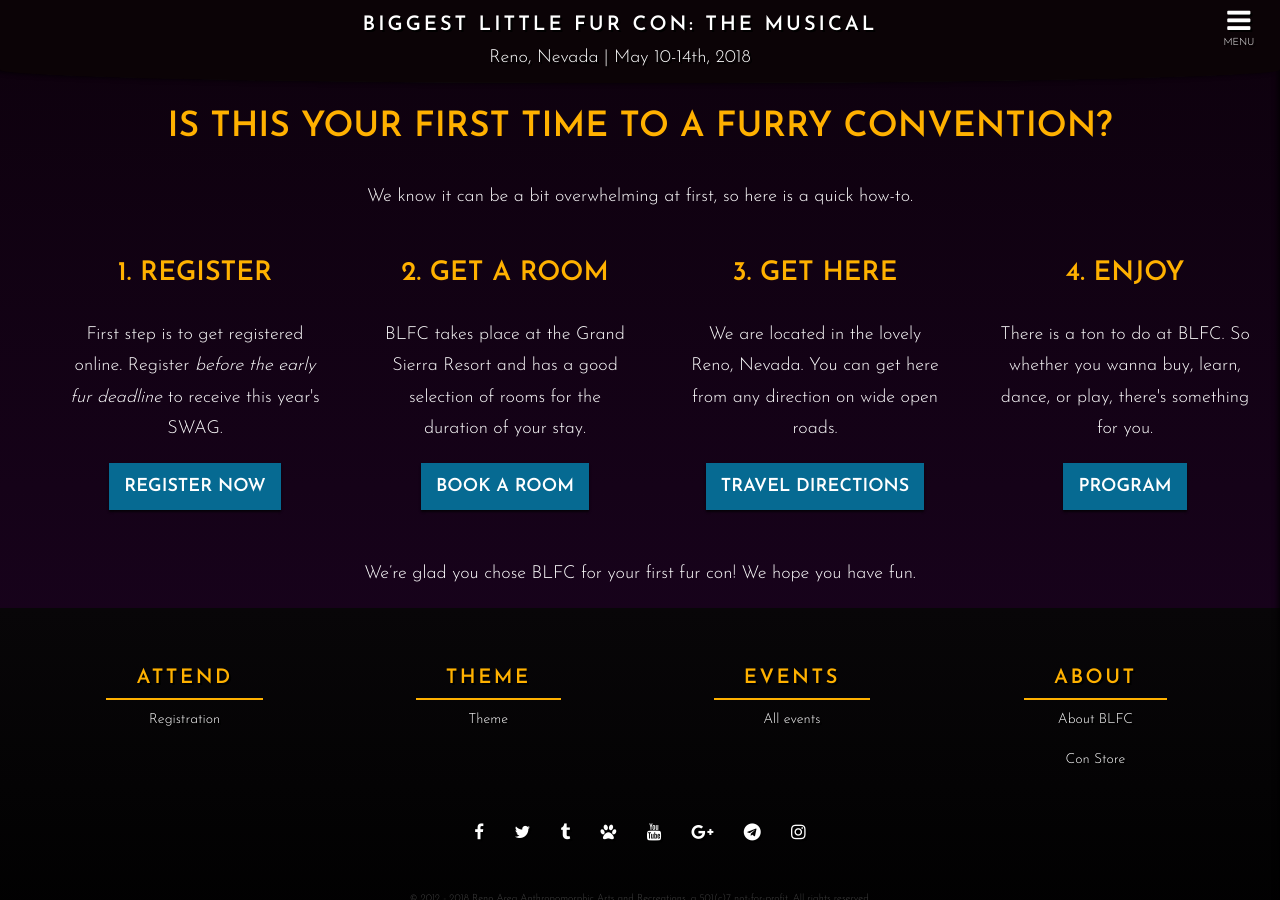
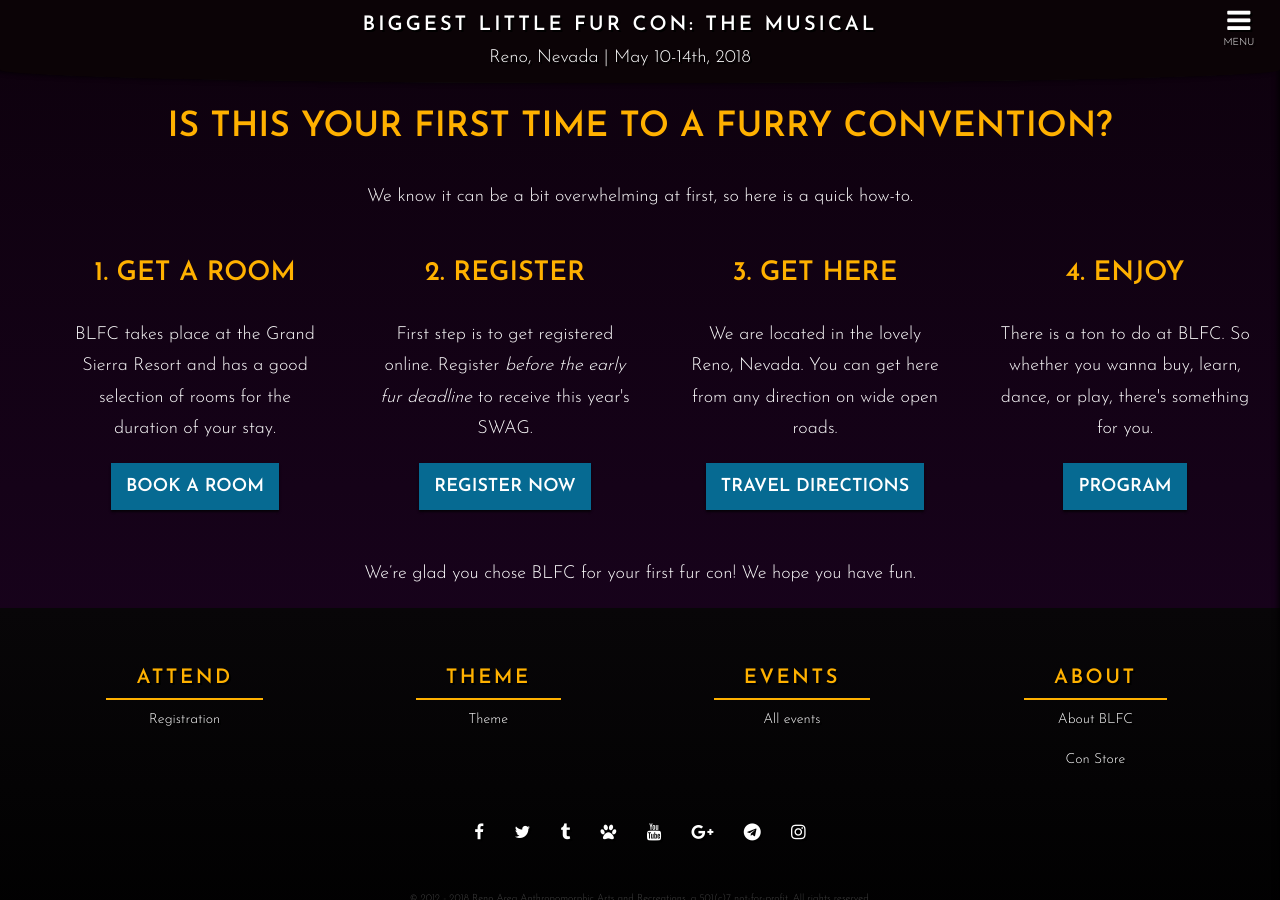
Before and after one commit to blfcweb/biggestlittlefc.github.io, a Jekyll site: the page built from index.md, in a window 1280 px wide and 900 px high, scrolled down 1730 px. Built offline with Jekyll 4.4.1, drawn with Linux system fonts in a browser that asks for light colours.

Commit message:
changed order of howto on index page
changed the order to put hotel first, because it's more time-sensitive than registering.

```diff
--- a/index.md
+++ b/index.md
@@ -52,14 +52,14 @@
 <p>We know it can be a bit overwhelming at first, so here is a quick how-to.</p>
 <ol class="nobull">
 <li class="one_fourth">
-<h3>1. Register</h3>
+<h3>1. Get a room</h3>
+<p>BLFC takes place at the Grand Sierra Resort and has a good selection of rooms for the duration of your stay.</p>
+<a class="button" href="/hotel/">Book a room</a>
+</li>
+<li class="one_fourth">
+<h3>2. Register</h3>
 <p>First step is to get registered online. Register <em>before the early fur deadline</em> to receive this year's SWAG.</p>
 <a class="button" href="https://reg.goblfc.org" target="_blank">Register Now</a>
-</li>
-<li class="one_fourth">
-<h3>2. Get a room</h3>
-<p>BLFC takes place at the Grand Sierra Resort and has a good selection of rooms for the duration of your stay.</p>
-<a class="button" href="/hotel/">Book a room</a>
 </li>
 <li class="one_fourth">
 <h3>3. Get here</h3>
```
